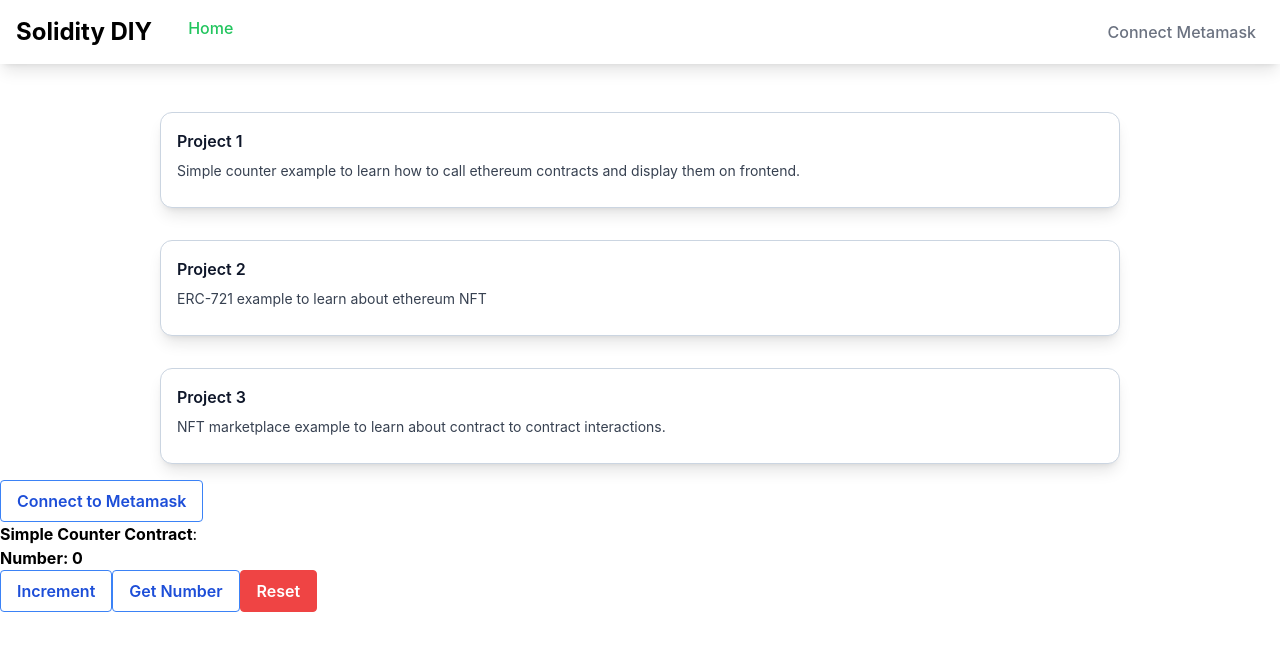
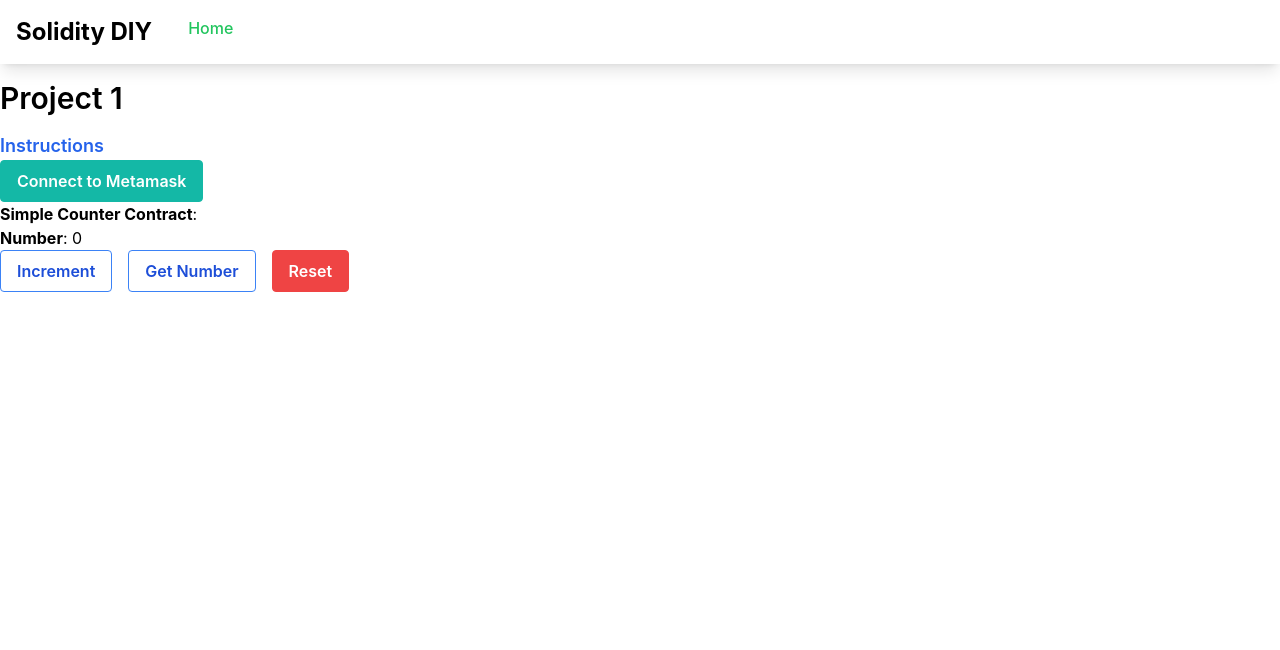
Before and after one commit to teye/solidity-diy-proj, a React (Create React App) app in the folder dapp/: page /project1 in a window 1280 px wide. Shown: the top 650 px of the page. Built offline with nearby package versions, Linux system fonts and the light colour scheme.

Commit message:
add routing

```diff
--- a/dapp/package.json
+++ b/dapp/package.json
@@ -10,6 +10,7 @@
     "ethers": "^5.6.8",
     "react": "^18.1.0",
     "react-dom": "^18.1.0",
+    "react-router-dom": "^6.3.0",
     "react-scripts": "5.0.1",
     "web-vitals": "^2.1.4"
   },
--- a/dapp/src/App.js
+++ b/dapp/src/App.js
@@ -1,111 +1,21 @@
-import { useState, useEffect } from 'react';
-import { ethers } from 'ethers';
+import { Link } from 'react-router-dom';
 import './App.css';
 import Navbar from './components/navbar';
-import { SimpleCounterABI as myABI } from './abi/simpleCounterABI';
-import { Contracts } from "./utils/utils";
 
-let provider;
 
 function App() {
-  const [balance, setBalance] = useState("0");
-  const [number, setNumber] = useState("0");
-  const [currentAccount, setCurrentAccount] = useState("");
-  const [chainId, setChainId] = useState(0);
-  const [chainName, setChainName] = useState("");
-
-  const onConnectWallet = () => {
-    if (!window.ethereum) {
-      console.log("Please install Metamask");
-      return;
-    }
-
-    provider = new ethers.providers.Web3Provider(window.ethereum);
-
-    // MetaMask requires requesting permission to connect users accounts
-    // await provider.send("eth_requestAccounts", []);
-    provider.send("eth_requestAccounts", [])
-      .then((accounts) => {
-        if (accounts.length > 0) {
-          setCurrentAccount(accounts[0]);
-        }
-      })
-      .catch((e) => console.error(e));
-  }
-
-  const onIncrement = async () => {
-    // const provider = new ethers.providers.Web3Provider(window.ethereum);
-    // await provider.send("eth_requestAccounts", []);
-    const signer = provider.getSigner();
-
-    console.log("signer: ", signer.getAddress());
-
-    const deployed = new ethers.Contract(Contracts.COUNTER_CONTRACT, myABI, signer);
-    console.log("deployed: ", deployed);
-
-    await deployed.increment(1);
-  }
-
-  const onGetNumber = async () => {
-    // const provider = new ethers.providers.Web3Provider(window.ethereum);
-    const deployed = new ethers.Contract(Contracts.COUNTER_CONTRACT, myABI, provider);
-
-    deployed.number()
-      .then((result) => {
-        setNumber(result.toString());
-      })
-      .catch((e) => console.error(e));
-  }
-
-  const onResetNumber = async () => {
-    // const provider = new ethers.providers.Web3Provider(window.ethereum);
-    // await provider.send("eth_requestAccounts", []);
-    const signer = provider.getSigner();
-
-    console.log("signer: ", signer.getAddress());
-
-    const deployed = new ethers.Contract(Contracts.COUNTER_CONTRACT, myABI, signer);
-    console.log("deployed: ", deployed);
-
-    await deployed.reset();
-  }
-
-  useEffect(() => {
-    // update balance and network
-    if (!currentAccount || !ethers.utils.isAddress(currentAccount)) {
-      return;
-    }
-
-    if (!window.ethereum || !provider) {
-      return;
-    }
-
-    // const provider = new ethers.providers.Web3Provider(window.ethereum);
-
-    provider.getBalance(currentAccount)
-      .then((result) => {
-        setBalance(ethers.utils.formatEther(result));
-      });
-
-    provider.getNetwork()
-      .then((result)=> {
-        console.log(result);
-        setChainId(result.chainId);
-        setChainName(result.name);
-      });
-
-  }, [currentAccount]);
-
   return (
     <div className="max-w-full">
       <Navbar />
       <div>
         <div className="container mx-auto">
           <div className="flex flex-col mt-8 items-center">
-            <div className="bg-white rounded-xl shadow-lg h-24 lg:min-w-[60rem] md:min-w-[40rem] p-4 my-4 border border-slate-300">
-              <h2 className="font-semibold text-base text-slate-900">Project 1</h2>
-              <p className="text-sm text-gray-700 mt-2">Simple counter example to learn how to call ethereum contracts and display them on frontend.</p>
-            </div>
+            <Link to={"/project1"}>
+              <div className="bg-white rounded-xl shadow-lg h-24 lg:min-w-[60rem] md:min-w-[40rem] p-4 my-4 border border-slate-300">
+                <h2 className="font-semibold text-base text-slate-900">Project 1</h2>
+                <p className="text-sm text-gray-700 mt-2">Simple counter example to learn how to call ethereum contracts and display them on frontend.</p>
+              </div>
+            </Link>
             <div className="bg-white rounded-xl shadow-lg h-24 lg:min-w-[60rem] md:min-w-[40rem] p-4 my-4 border border-slate-300">
               <h2 className="font-semibold text-base text-slate-900">Project 2</h2>
               <p className="text-sm text-gray-700 mt-2">ERC-721 example to learn about ethereum NFT</p>
@@ -115,37 +25,6 @@ function App() {
               <p className="text-sm text-gray-700 mt-2">NFT marketplace example to learn about contract to contract interactions.</p>
             </div>
           </div>
-          <button
-            className="bg-transparent hover:bg-blue-500 text-blue-700 font-semibold hover:text-white py-2 px-4 border border-blue-500 hover:border-transparent rounded"
-            onClick={onConnectWallet}>
-            Connect to Metamask
-          </button>
-          {
-            currentAccount &&
-            <div>
-              <p>Account: {currentAccount}</p>
-              <p>Balance: {balance} ETH</p>
-              <p>Chain ID: {chainId}</p>
-              <p>Chain: {chainName}</p>
-            </div>
-          }
-          <p><strong>Simple Counter Contract</strong>: {Contracts.COUNTER_CONTRACT}</p>
-          <p><strong>Number: {number}</strong></p>
-          <button
-            className="bg-transparent hover:bg-blue-500 text-blue-700 font-semibold hover:text-white py-2 px-4 border border-blue-500 hover:border-transparent rounded"
-            onClick={() => onIncrement()}>
-            Increment
-          </button>
-          <button
-            className="bg-transparent hover:bg-blue-500 text-blue-700 font-semibold hover:text-white py-2 px-4 border border-blue-500 hover:border-transparent rounded"
-            onClick={() => onGetNumber()}>
-            Get Number
-          </button>
-          <button
-            className="bg-red-500 text-white font-semibold py-2 px-4 border border-red-500 rounded"
-            onClick={() => onResetNumber()}>
-            Reset
-          </button>
         </div>
       </div>
     </div>
--- a/dapp/src/components/navbar.js
+++ b/dapp/src/components/navbar.js
@@ -15,7 +15,7 @@ function Navbar() {
                         </div>
                     </div>
                     <div className="space-x-3">
-                        <a href="/" className="py-2 px-2 font-medium text-gray-500 rounded hover:bg-green-500 hover:text-white transition duration-300">Connect Metamask</a>
+                        {/* <a href="/" className="py-2 px-2 font-medium text-gray-500 rounded hover:bg-green-500 hover:text-white transition duration-300">Connect Metamask</a> */}
                     </div>
                 </div>
             </div>
--- /dev/null
+++ b/dapp/src/components/simpleCounterExample.js
@@ -0,0 +1,136 @@
+import Navbar from "./navbar";
+import { useState, useEffect } from 'react';
+import { ethers } from 'ethers';
+import { SimpleCounterABI as myABI } from '../abi/simpleCounterABI';
+import { Contracts } from "../utils/utils";
+
+
+let provider;
+
+function SimpleCounterExample() {
+    const [balance, setBalance] = useState("0");
+    const [number, setNumber] = useState("0");
+    const [currentAccount, setCurrentAccount] = useState("");
+    const [chainId, setChainId] = useState(0);
+    const [chainName, setChainName] = useState("");
+
+    const onConnectWallet = () => {
+        if (!window.ethereum) {
+          console.log("Please install Metamask");
+          return;
+        }
+
+        provider = new ethers.providers.Web3Provider(window.ethereum);
+
+        // MetaMask requires requesting permission to connect users accounts
+        // await provider.send("eth_requestAccounts", []);
+        provider.send("eth_requestAccounts", [])
+          .then((accounts) => {
+            if (accounts.length > 0) {
+              setCurrentAccount(accounts[0]);
+            }
+          })
+          .catch((e) => console.error(e));
+    }
+
+    const onIncrement = async () => {
+        const signer = provider.getSigner();
+
+        console.log("signer: ", signer.getAddress());
+
+        const deployed = new ethers.Contract(Contracts.COUNTER_CONTRACT, myABI, signer);
+        console.log("deployed: ", deployed);
+
+        await deployed.increment(1);
+    }
+
+    const onGetNumber = async () => {
+        const provider = new ethers.providers.Web3Provider(window.ethereum);
+        const deployed = new ethers.Contract(Contracts.COUNTER_CONTRACT, myABI, provider);
+
+        deployed.number()
+            .then((result) => {
+            setNumber(result.toString());
+            })
+            .catch((e) => console.error(e));
+    }
+
+    const onResetNumber = async () => {
+        const signer = provider.getSigner();
+
+        console.log("signer: ", signer.getAddress());
+
+        const deployed = new ethers.Contract(Contracts.COUNTER_CONTRACT, myABI, signer);
+        console.log("deployed: ", deployed);
+
+        await deployed.reset();
+    }
+
+    useEffect(() => {
+        // update balance and network
+        if (!currentAccount || !ethers.utils.isAddress(currentAccount)) {
+          return;
+        }
+
+        if (!window.ethereum || !provider) {
+          return;
+        }
+
+        provider.getBalance(currentAccount)
+          .then((result) => {
+            setBalance(ethers.utils.formatEther(result));
+          });
+
+        provider.getNetwork()
+          .then((result)=> {
+            console.log(result);
+            setChainId(result.chainId);
+            setChainName(result.name);
+          });
+    }, [currentAccount]);
+
+    return (
+        <div className="max-w-full">
+            <Navbar/>
+            <div className="container mx-auto">
+                <h1 className="font-semibold text-3xl my-4">Project 1</h1>
+                <h2 className="font-semibold text-lg text-blue-600">Instructions</h2>
+                <button
+                    className="bg-teal-500 font-semibold text-white py-2 px-4 border border-teal-500 hover:border-transparent rounded"
+                    onClick={onConnectWallet}>
+                    Connect to Metamask
+                </button>
+
+                {
+                    currentAccount &&
+                    <div>
+                        <p>Account: {currentAccount}</p>
+                        <p>Balance: {balance} ETH</p>
+                        <p>Chain ID: {chainId}</p>
+                        <p>Chain: {chainName}</p>
+                    </div>
+                }
+                <p><strong>Simple Counter Contract</strong>: {Contracts.COUNTER_CONTRACT}</p>
+                <p><strong>Number</strong>: {number}</p>
+
+                <button
+                    className="bg-transparent hover:bg-blue-500 text-blue-700 font-semibold hover:text-white py-2 px-4 border border-blue-500 hover:border-transparent rounded mr-4"
+                    onClick={() => onIncrement()}>
+                    Increment
+                </button>
+                <button
+                    className="bg-transparent hover:bg-blue-500 text-blue-700 font-semibold hover:text-white py-2 px-4 border border-blue-500 hover:border-transparent rounded mr-4"
+                    onClick={() => onGetNumber()}>
+                    Get Number
+                </button>
+                <button
+                    className="bg-red-500 text-white font-semibold py-2 px-4 border border-red-500 rounded"
+                    onClick={() => onResetNumber()}>
+                    Reset
+                </button>
+            </div>
+        </div>
+    );
+}
+
+export default SimpleCounterExample;
--- a/dapp/src/index.js
+++ b/dapp/src/index.js
@@ -1,13 +1,20 @@
 import React from 'react';
 import ReactDOM from 'react-dom/client';
+import { BrowserRouter, Routes, Route } from "react-router-dom";
 import './index.css';
 import App from './App';
 import reportWebVitals from './reportWebVitals';
+import SimpleCounterExample from './components/simpleCounterExample';
 
 const root = ReactDOM.createRoot(document.getElementById('root'));
 root.render(
   <React.StrictMode>
-    <App />
+    <BrowserRouter>
+      <Routes>
+        <Route path="/" element={<App />} />
+        <Route path="/project1" element={<SimpleCounterExample/>} />
+      </Routes>
+    </BrowserRouter>
   </React.StrictMode>
 );
 
```
Also changed, not shown: 1 other file (tests, documents, lock files or other folders).
